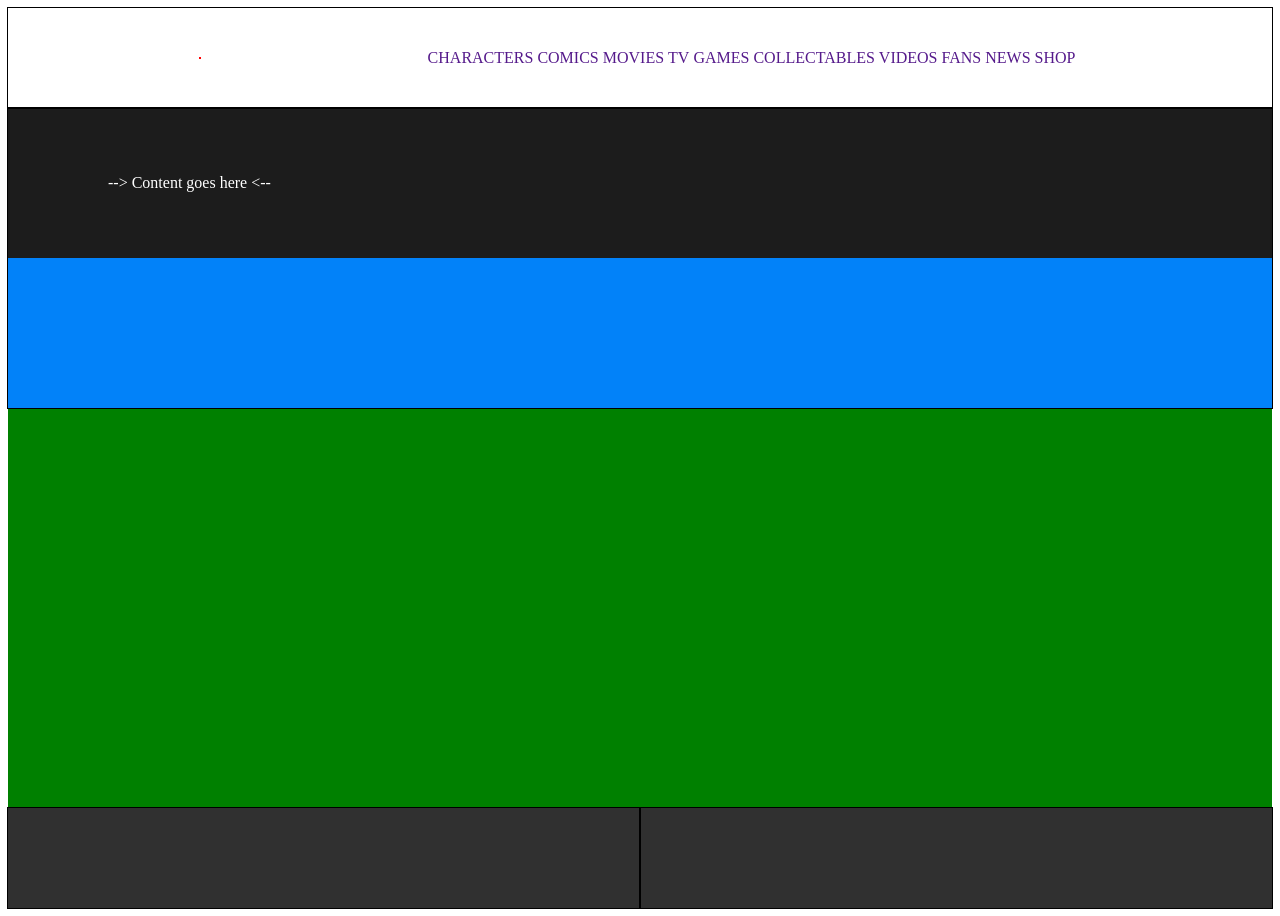
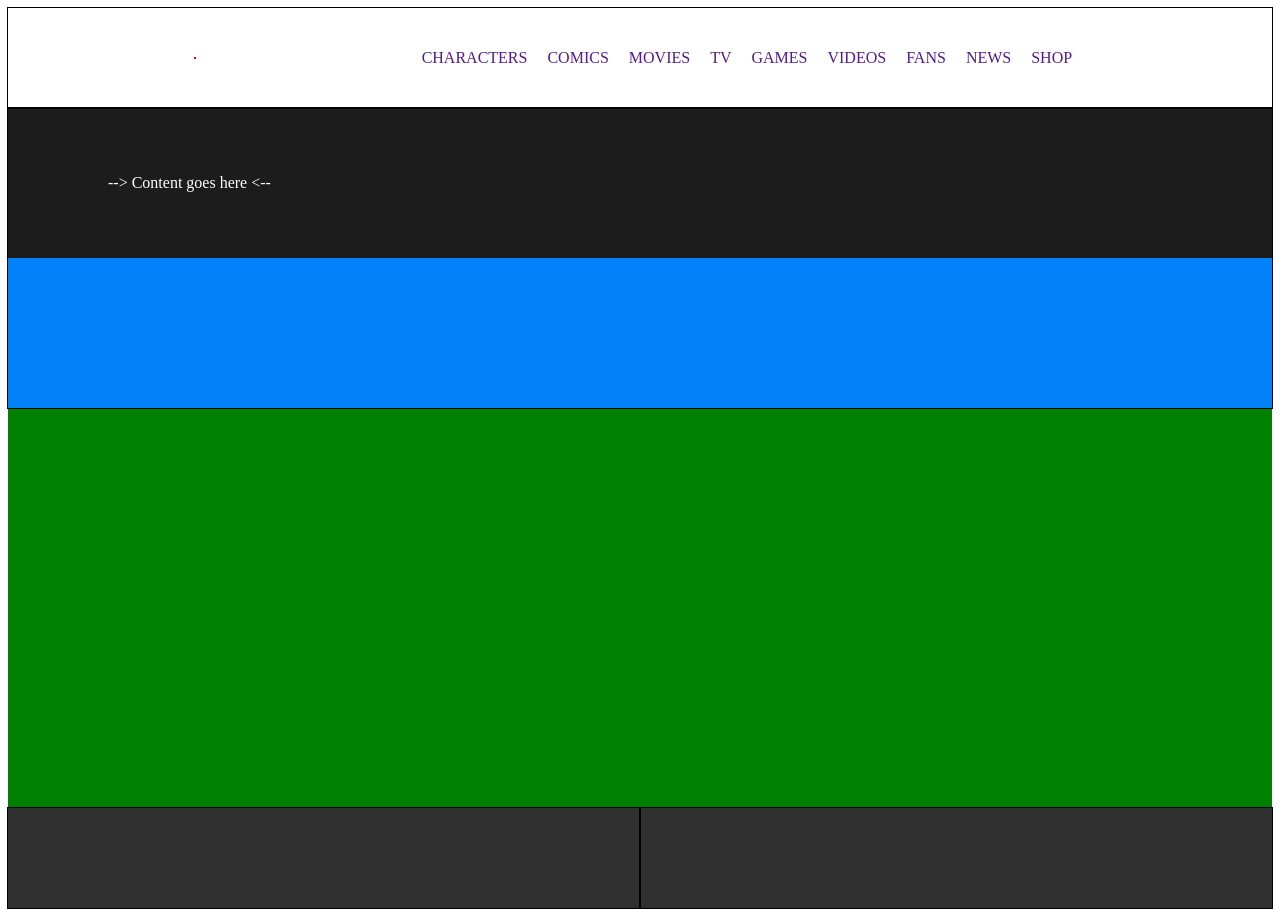
Before and after one commit to 0Daviduo0/vite-comics, a Vue app: page / in a window 1280 px wide. Built offline with nearby package versions, Linux system fonts and the light colour scheme.

Commit message:
dinamic nav list

```diff
--- a/src/components/AppFooter.vue
+++ b/src/components/AppFooter.vue
@@ -1,6 +1,11 @@
 <script>
 export default{
     name: "AppFooter",
+    data() {
+        return {
+
+        }
+    }
 
 }
 </script>
--- a/src/components/AppHeader.vue
+++ b/src/components/AppHeader.vue
@@ -1,6 +1,58 @@
 <script>
 export default{
     name: "AppHeader",
+    data() {
+        return {
+            logo: '../../imgs/dc-logo.png',
+            links: [
+            {
+                text: "CHARACTERS",
+                url: "",
+                current: true,
+            },
+            {
+                text: "COMICS",
+                url: "",
+                current: false,
+            },
+            {
+                text: "MOVIES",
+                url: "",
+                current: false,
+            },
+            {
+                text: "TV",
+                url: "",
+                current: false,
+            },
+            {
+                text: "GAMES",
+                url: "",
+                current: false,
+            },
+            {
+                text: "VIDEOS",
+                url: "",
+                current: false,
+            },
+            {
+                text: "FANS",
+                url: "",
+                current: false,
+            },
+            {
+                text: "NEWS",
+                url: "",
+                current: false,
+            },
+            {
+                text: "SHOP",
+                url: "",
+                current: false,
+            },
+            ]
+        }
+    }
 
 }
 </script>
@@ -17,36 +69,10 @@ export default{
             <nav>
 
                 <ul>
-                    <li>
-                        <a href="">CHARACTERS</a>
+                    <li v-for="(link, index) in links" :key="index">
+                        <a :href=" link.url " :class="{active: link.current}"> {{ link.text }}</a>
                     </li>
-                    <li>
-                        <a href="">COMICS</a>
-                    </li>
-                    <li>
-                        <a href="">MOVIES</a>
-                    </li>
-                    <li>
-                        <a href="">TV</a>
-                    </li>
-                    <li>
-                        <a href="">GAMES</a>
-                    </li>
-                    <li>
-                        <a href="">COLLECTABLES</a>
-                    </li>
-                    <li>
-                        <a href="">VIDEOS</a>
-                    </li>
-                    <li>
-                        <a href="">FANS</a>
-                    </li>
-                    <li>
-                        <a href="">NEWS</a>
-                    </li>
-                    <li>
-                        <a href="">SHOP</a>
-                    </li>
+
                 </ul>
 
             </nav>
@@ -84,7 +110,7 @@ li {
 
     li a {
         display: inline;
-        padding: 2px;
+        padding: 0 10px;
         text-decoration: none;
     }
 
--- a/src/components/AppMain.vue
+++ b/src/components/AppMain.vue
@@ -1,6 +1,11 @@
 <script>
 export default{
     name: "AppMain",
+    data() {
+        return {
+
+        }
+    }
 
 }
 </script>
```
